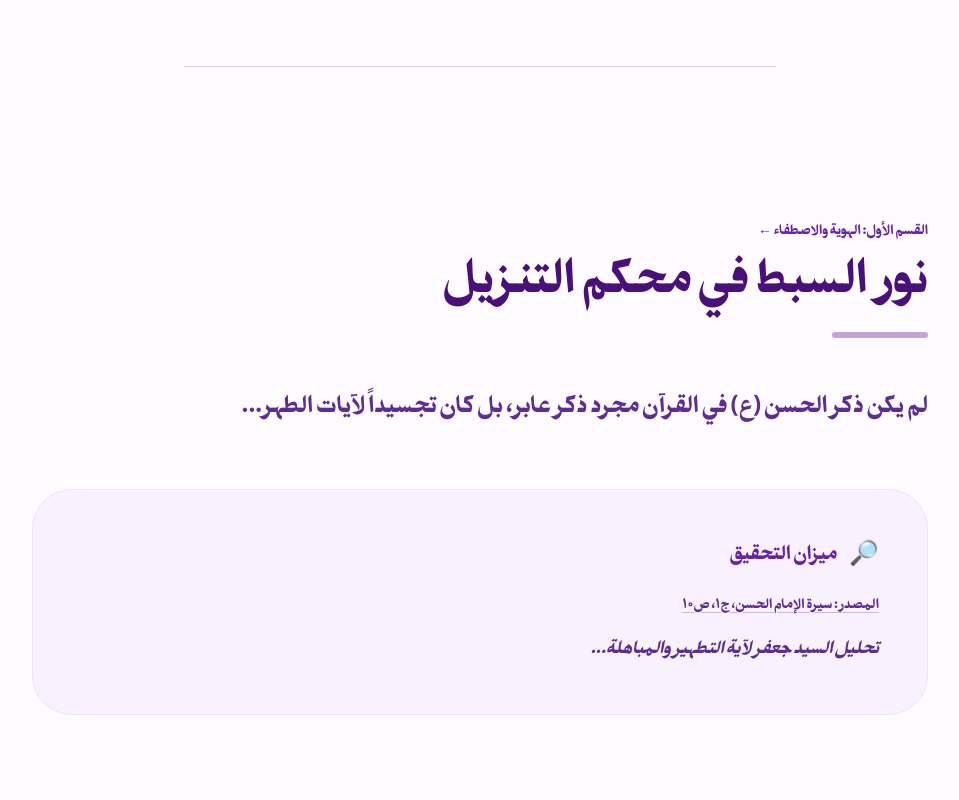
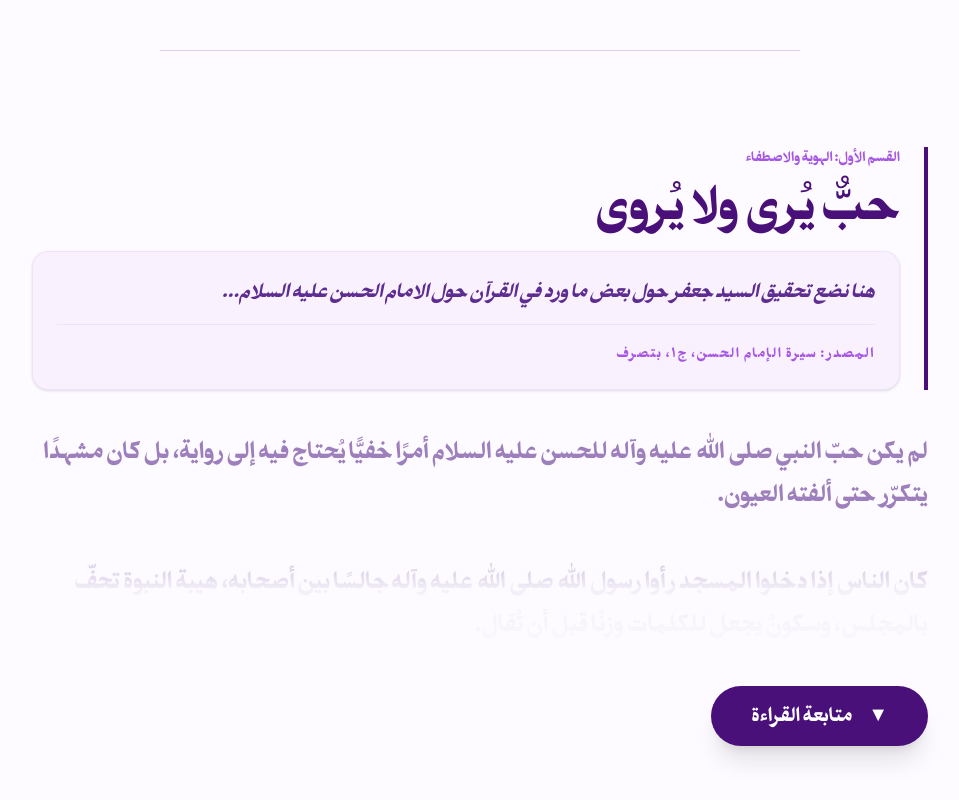
Before and after one commit to toma3737-ship-it/Imam-hassan-site, a Next.js app: page /biography/divine-foundation/identity-and-selection in a window 1280 px wide. Shown: the part 870-1670 px from the top of the page, without its empty margins (160-1119 px from the left). Built offline with nearby package versions, Linux system fonts and the light colour scheme.

Commit message:
editting pages

```diff
--- a/app/biography/divine-foundation/identity-and-selection/page.tsx
+++ b/app/biography/divine-foundation/identity-and-selection/page.tsx
@@ -8,15 +8,52 @@ export default function IdentitySection() {
       {/* القصة الأولى: الولادة والتسمية */}
       <section>
         <StoryPage
-          title="كانت المدينة تلك الليلة مختلفة…"
+          title="من الكساء الى المباهلة: مشهد الطهارة حين ترى"
           phaseName="القسم الأول: الهوية والاصطفاء"
-          phasePath="/biography/divine-foundation"
-          source="سيرة الإمام الحسن، ج1، ص91"
-          investigation="هنا نضع تحقيق السيد جعفر حول اختيار اسم الحسن..."
-          nextStoryPath="#quranic-texts" // رابط ينزل للقصة التالية في نفس الصفحة
+
+          source="سيرة الإمام الحسن، ج1، بتصرف"
+          investigation="هنا نضع تحقيق السيد جعفر حول بعض ما ورد في القرآن حول الامام الحسن عليه السلام..."
+
         >
-          <p>رمضان يلفّ الأزقّة بسكونٍ مهيب...</p>
-          {/* ضعي هنا بقية نص قصة الولادة */}
+          <p className="whitespace-pre-line">
+          {`لم يكن ذلك البيت أوسع بيوت المدينة ولا أكثرها زينة، ولكن الداخل إليه كان يشعر أن شيئًا غير مرئيٍّ قد سبقه إلى قلبه؛ سكينةٌ لا تُدرك بالحواس، ولكنها تُدرك بأثرها.
+
+في ذلك البيت، جلس رسول الله صلى الله عليه وآله، وحوله أقرب الناس إليه: عليٌّ عليه السلام إلى جواره، وفاطمة عليها السلام بينهما، والحسن والحسين عليهما السلام في حضرته.
+
+وكان الحسن يومئذٍ غضَّ السن، غير أن ملامحه لم تكن ملامح طفلٍ يُؤخذ بالعمر؛ هدوءٌ يحيط به بوقار يشابه جده المصطفى،  ونظرةٌ ثابتة كأنها تمسك بما يعجز عنه النظر العابر.
+
+عندها مدّ النبي صلى الله عليه وآله كساءه، وجعل يجمعهم تحته واحدًا بعد واحد، لا على عجلٍ ولا على تفرّق، حتى اكتمل المشهد الذي أُريد له أن يكتمل.
+
+وسكن المكان.
+
+لم يكن صمتًا خاليًا، بل انتظارًا كأن الجدران نفسها تُصغي لما سيُقال.
+
+ثم نزلت الآية.
+
+لم تكن كلماتٍ تُتلى فحسب، بل كانت حدًّا فاصلًا بين حالٍ وحال؛ إعلانًا إلهيًّا يُحدِّد موضع الطهارة، لا بالقول المجرد، بل بمن شملهم ذلك الكساء:
+
+﴿إِنَّمَا يُرِيدُ اللَّهُ لِيُذْهِبَ عَنكُمُ الرِّجْسَ أَهْلَ الْبَيْتِ وَيُطَهِّرَكُمْ تَطْهِيرًا﴾
+
+ومنذ تلك اللحظة، لم يعد البيت يُعرف بجدرانه، بل بما شهده من معنى؛ كأن البناء قد ارتفع من مادته إلى دلالته.
+
+ولم يكن ذلك الإعلان خاتمة، بل تمهيدًا ليومٍ يُختبر فيه ما أُعلن.
+
+---
+
+وحين خرج رسول الله صلى الله عليه وآله لمباهلة نصارى نجران، لم يحمل معه جمعًا كثيرًا، ولا أراد أن يُظهر قوة العدد، بل خرج بهؤلاء أنفسهم؛ أولئك الذين نزل فيهم القول.
+
+كان الحسن يسير إلى جوار جده، بخطى هادئة لا تعرف التردد، حضورٌ صغير في الجسد، كبير في الدلالة؛ كأن الامتداد بين النبوة والإمامة لا يُقال، بل يُرى.
+
+توقّف القوم أمام هذا المشهد.
+
+لم يكن فيهم من يجهل معنى المواجهة، ولكنهم لم يروا ما اعتادوه من مظاهر القوة، بل رأوا شيئًا أدقّ: رأوا يقينًا لا يستند إلى كثرة، وصدقًا لا يطلب شاهدًا خارجه.
+
+تبادلوا النظرات، لا ليختلفوا، بل كأن كلًّا منهم ينتظر أن ينطق الآخر بما بدأ يتشكّل في نفسه.
+
+ولم يكن التراجع قرارًا يُتخذ، بل انصرافًا يفرضه إدراكٌ لا يُجادل.
+
+وبقي ذلك الموقف شاهدًا لا على حادثةٍ وقعت، بل على حقيقةٍ تُدرك: أن بعض الآيات لا تُفهم بشرحها، وإنما تُفهم حين يُنظر إلى من نزلت فيهم.`}
+          </p>
         </StoryPage>
       </section>
 
@@ -26,14 +63,54 @@ export default function IdentitySection() {
       {/* القصة الثانية: النصوص القرآنية (تبدأ من هنا) */}
       <section id="quranic-texts">
         <StoryPage
-          title="نور السبط في محكم التنزيل"
+          title="حبٌّ يُرى ولا يُروى"
           phaseName="القسم الأول: الهوية والاصطفاء"
-          phasePath="/biography/divine-foundation"
-          source="سيرة الإمام الحسن، ج1، ص10"
-          investigation="تحليل السيد جعفر لآية التطهير والمباهلة..."
+
+          source="سيرة الإمام الحسن، ج1، بتصرف"
+          investigation="هنا نضع تحقيق السيد جعفر حول بعض ما ورد في القرآن حول الامام الحسن عليه السلام..."
         >
-          <p>لم يكن ذكر الحسن (ع) في القرآن مجرد ذكر عابر، بل كان تجسيداً لآيات الطهر...</p>
-          {/* هنا تكتبين النص الأدبي للنصوص القرآنية */}
+          <p className="whitespace-pre-line">
+          {`لم يكن حبّ النبي صلى الله عليه وآله للحسن عليه السلام أمرًا خفيًّا يُحتاج فيه إلى رواية، بل كان مشهدًا يتكرّر حتى ألفته العيون.
+
+كان الناس إذا دخلوا المسجد رأوا رسول الله صلى الله عليه وآله جالسًا بين أصحابه، هيبة النبوة تحفّ بالمجلس، وسكونٌ يجعل للكلمات وزنًا قبل أن تُقال.
+
+ثم يدخل الحسن.
+
+لا إعلان، ولا استئذان يطول.
+خطواتٌ صغيرة تشقّ الصفوف، ووجوهٌ تلتفت إليه في هدوء، كأنها تفسح له طريقًا تعرفه قبل أن يُتمّه.
+
+وعندها يتبدّل المشهد.
+
+يمدّ النبي صلى الله عليه وآله يديه، فيرفعه إليه، ويقرّبه حتى يصير عند صدره؛ لا وافدًا على المجلس، بل كأن المجلس قد اتّسع له من أجله.
+
+وكان في ذلك ما لا يُشبه حنانًا يُختصر في صلة النسب.
+
+ينظر إليه نظرًا يطول، لا يُخفيه، ولا يمرّ به مرور العادة، حتى كأن تلك النظرة نفسها قولٌ يُلقى.
+
+وكان يقول — بصوتٍ يسمعه القريب والبعيد —:
+«اللهم إني أُحبّه فأحبَّه».
+
+فلا تبقى الكلمة دعاءً يُقال، بل تصير معنىً يُرى.
+
+وإذا أخذه بين ذراعيه، بدا المشهد كأن شيئًا يتصل بشيء؛ امتدادٌ لا يُشرح، ولكن يُدرك.
+
+حتى في لحظات العبادة، لم يكن الحسن بعيدًا عنه.
+كان يسجد، فيصعد على ظهره، فيطيل السجود، والناس ينتظرون.
+
+لا حركة تُزاح، ولا عجلة تُقطع.
+
+فلما رفع رأسه، قال إنه لم يُحبّ أن يعجّل عليه.
+
+وسكت.
+
+غير أن السكون بعد ذلك كان أبلغ من القول.
+
+ومع تكرار هذه المشاهد، لم يعد الأمر خبرًا يُروى، بل صار معرفةً تُكتسب:
+حملٌ، وتقبيل، وتقريب، ونظرٌ لا يُخفى… تتوالى حتى تُنشئ في النفوس أثرًا لا يحتاج إلى تفسير.
+
+فغدا حبّ الحسن عليه السلام في وجدان المؤمنين أثرًا من آثار صحبة النبي، يُرى قبل أن يُروى، ويُحسّ قبل أن يُقال.
+`}
+</p>
         </StoryPage>
       </section>
 
--- a/app/biography/page.tsx
+++ b/app/biography/page.tsx
@@ -17,9 +17,7 @@ export default function BiographyPage() {
       {/* القسم الافتتاحي - Hero Section الإبداعي */}
       <section className="py-24 max-w-6xl mx-auto relative overflow-hidden">
         {/* عنصر ديكوري خلفي باهت جداً بلمسة الموف */}
-        <div className="absolute top-0 right-0 text-[30vw] font-black text-[#A656E2]/5 leading-none select-none pointer-events-none translate-x-32 -translate-y-16">
-          AL MUJTABA
-        </div>
+
 
         <div className="relative z-10 max-w-5xl">
 
--- a/app/layout.tsx
+++ b/app/layout.tsx
@@ -1,7 +1,6 @@
 import localFont from "next/font/local";
 import "./globals.css";
 
-// تعريف الخط الأساسي
 const primaryFont = localFont({
   src: "../public/خطوط 10 3 2026/DARK.ttf",
   variable: "--font-base",
@@ -14,16 +13,14 @@ export default function RootLayout({
 }) {
   return (
     <html lang="ar" dir="rtl">
-      <body className={`${primaryFont.variable} antialiased bg-[#FDFBFF]}`}>
+      {/* استخدمت اللون #FAF9FF ليكون بنفسجياً بارداً وموحداً لكل الصفحة */}
+      <body className={`${primaryFont.variable} antialiased bg-[#FAF9FF] m-0 p-0`}>
 
-        {/* الحاوية المرنة (The Responsive Wrapper) */}
-        <div className="min-h-screen w-full overflow-x-hidden">
-
-          {/* هذا الجزء هو الذي سيحتوي المحتوى ويمنعه من التداخل على الهاتف */}
-          <main className="w-full max-w-screen-xl mx-auto px-4 sm:px-6 md:px-12 transition-all duration-300">
+        {/* إلغاء الـ max-width والـ padding لجعل المحتوى يلمس أطراف الشاشة تلقائياً */}
+        <div className="w-full min-h-screen overflow-x-hidden">
+          <main className="w-full">
             {children}
           </main>
-
         </div>
 
       </body>
--- a/app/page.tsx
+++ b/app/page.tsx
@@ -5,7 +5,7 @@ export default function Home() {
     <main className="min-h-screen bg-background font-sans pb-20 transition-colors duration-300" dir="rtl">
 
       {/* الهيدر: تم تغيير التدرج ليتناسب مع ألوانك */}
-      <header className="relative h-[60vh] flex items-center justify-center text-center px-4 overflow-hidden bg-gradient-to-b from-background to-h6/10">
+      <header className="relative h-[60vh] flex items-center justify-center text-center px-4 overflow-hidden  bg-[#FAF9FF]">
         <div className="relative z-10">
           {}
           <h1 className="text-5xl md:text-7xl mb-6 drop-shadow-sm ">
--- a/components/StoryPage.tsx
+++ b/components/StoryPage.tsx
@@ -1,76 +1,74 @@
-// components/StoryPage.tsx
-import Link from 'next/link';
-import { ReactNode } from 'react';
+"use client";
 
-// تعريف "المعلومات" التي يحتاجها القالب (Props)
-interface StoryProps {
-  title: string;          // عنوان القصة أو الموقف
-  phaseName: string;      // اسم القسم (مثلاً: الهوية والاصطفاء)
-  phasePath: string;      // رابط العودة للفهرس
-  children: ReactNode;    // هذا هو النص الأدبي الذي ستكتبينه
-  source: string;         // المصدر (سيرة الإمام الحسن، ج...)
-  investigation: string;  // الكلام التحقيقي للسيد جعفر
-  nextStoryPath?: string; // رابط اختياري للقصة التالية
+import { useState } from 'react';
+
+interface StoryPageProps {
+  title: string;
+  phaseName: string;
+  source: string;
+  investigation: string;
+  children: React.ReactNode;
 }
 
 export default function StoryPage({
   title,
   phaseName,
-  phasePath,
-  children,
   source,
   investigation,
-  nextStoryPath
-}: StoryProps) {
+  children,
+}: StoryPageProps) {
+  const [isExpanded, setIsExpanded] = useState(false);
+
   return (
-    <section className="min-h-[80vh] flex flex-col justify-center py-12 px-4 md:px-0">
-      <div className="max-w-4xl mx-auto w-full">
+    <article className="max-w-4xl mx-auto my-24 px-4 md:px-0 text-right border-b border-[#A656E2]/10 pb-16 last:border-0 relative">
 
-        {/* العناوين العلوية */}
-        <header className="mb-12 text-right">
-          <Link href={phasePath} className="text-h3 text-sm font-bold hover:underline mb-2 block">
-            {phaseName} ←
-          </Link>
-          <h2 className="text-4xl md:text-5xl text-h1 font-serif leading-tight">
-            {title}
-          </h2>
-          <div className="h-1.5 w-24 bg-h3 mt-6 rounded-full opacity-40"></div>
-        </header>
+      {/* الرأس والتحقيق */}
+      <header className="mb-8 border-r-4 border-[#4A107A] pr-6">
+        <span className="text-[#A656E2] font-bold text-sm block mb-2">{phaseName}</span>
+        <h2 className="text-3xl md:text-5xl font-black text-[#310055] leading-tight mb-4">
+          {title}
+        </h2>
 
-        {/* النص القصصي الأدبي */}
-        <div className="space-y-8 text-xl md:text-2xl text-text-main leading-relaxed font-light text-right">
+        <div className="bg-[#A656E2]/5 p-6 rounded-2xl border border-[#A656E2]/10 shadow-sm">
+          <p className="text-[#5E2D91] text-lg md:text-xl leading-relaxed font-medium italic">
+             {investigation}
+          </p>
+          <div className="mt-4 pt-4 border-t border-[#A656E2]/10">
+             <span className="text-sm text-[#A656E2] font-bold tracking-widest uppercase">
+               المصدر: {source}
+             </span>
+          </div>
+        </div>
+      </header>
+
+      {/* منطقة النص والكبسة */}
+      <div className="relative mt-10">
+        <div
+          className={`
+            text-xl md:text-2xl text-[#310055] leading-[1.8] space-y-8 overflow-hidden transition-all duration-1000 ease-in-out
+            ${isExpanded ? 'max-h-[none] opacity-100' : 'max-h-60 opacity-60'}
+          `}
+        >
           {children}
         </div>
 
-        {/* صندوق التحقيق العلمي (على طريقة السيد جعفر) */}
-        <footer className="mt-16 bg-h6/5 rounded-[40px] p-8 md:p-12 border border-h6/10">
-          <div className="flex items-center gap-3 mb-6">
-            <span className="text-2xl">🔎</span>
-            <h3 className="text-h1 font-bold text-xl">ميزان التحقيق</h3>
-          </div>
+        {/* تأثير التلاشي - أضفنا pointer-events-none لكي لا يمنع الضغط */}
+        {!isExpanded && (
+          <div className="absolute bottom-0 left-0 w-full h-40 bg-gradient-to-t from-[#FDFBFF] via-[#FDFBFF]/90 to-transparent pointer-events-none" />
+        )}
+      </div>
 
-          <div className="space-y-4 text-right">
-            <p className="text-sm font-bold text-h6 underline decoration-h3/30 underline-offset-4">
-              المصدر: {source}
-            </p>
-            <div className="text-lg leading-loose text-text-main italic">
-              {investigation}
-            </div>
-          </div>
+      {/* وضعنا الكبسة خارج حاوية التلاشي لضمان عملها */}
+      <div className="relative z-20 flex justify-center md:justify-start mt-4">
+        <button
+          onClick={() => setIsExpanded(!isExpanded)}
+          className="bg-[#4A107A] text-white px-10 py-4 rounded-full font-bold text-xl hover:bg-[#5E2D91] shadow-xl transition-all active:scale-95 flex items-center gap-4 cursor-pointer"
+        >
+          <span>{isExpanded ? '▲' : '▼'}</span>
+          <span>{isExpanded ? 'طيّ التفاصيل' : 'متابعة القراءة'}</span>
+        </button>
+      </div>
 
-          {/* أزرار التنقل السريع */}
-          {nextStoryPath && (
-            <div className="mt-10 pt-8 border-t border-h6/10 flex justify-start">
-              <Link
-                href={nextStoryPath}
-                className="bg-h1 text-white px-8 py-3 rounded-full hover:bg-h3 transition-all flex items-center gap-2"
-              >
-                تابعي القصة التالية
-              </Link>
-            </div>
-          )}
-        </footer>
-      </div>
-    </section>
+    </article>
   );
 }
```
